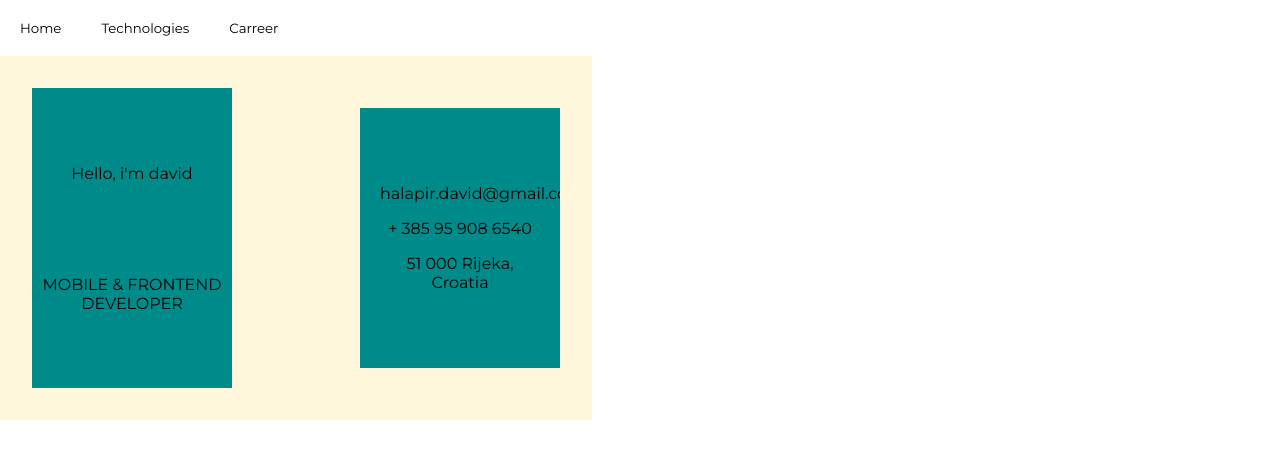
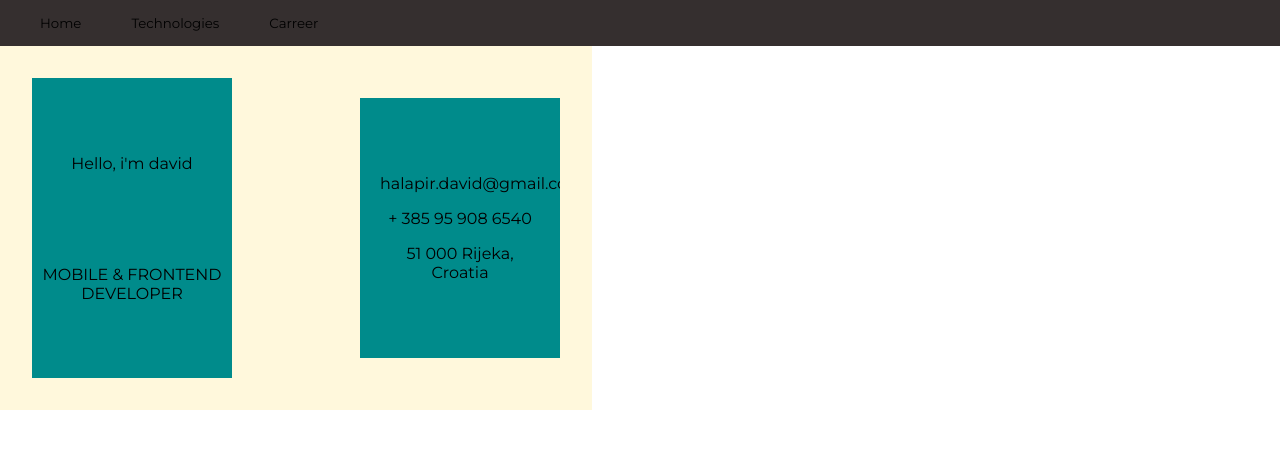
Before and after one commit to hala94/david_h_web, a React (Create React App) app: page / in a window 1280 px wide. Shown: the top 458 px of the page. Built offline with nearby package versions, Linux system fonts and the light colour scheme.

Commit message:
small style changes

```diff
--- a/src/components/navigationBar/styles.module.css
+++ b/src/components/navigationBar/styles.module.css
@@ -1,3 +1,4 @@
 .navigation_bar {
     cursor: default;
+    background-color: #352F2F;
 }
--- a/src/components/navigationItem/index.tsx
+++ b/src/components/navigationItem/index.tsx
@@ -4,7 +4,9 @@ import styles from './styles.module.css';
 
 export const NavigationItem = ({ className, title, onClick }: Props) => {
 	const itemStyle: CSSProperties = {
-		margin: '10px',
+		marginLeft: '30px',
+		marginTop: "5px",
+		marginBottom: "5px",
 		padding: '10px',
 		display: 'border-box',
 	};
```
Also changed, not shown: src/components/navigationItem/styles.module.css (line endings or trailing spaces).
